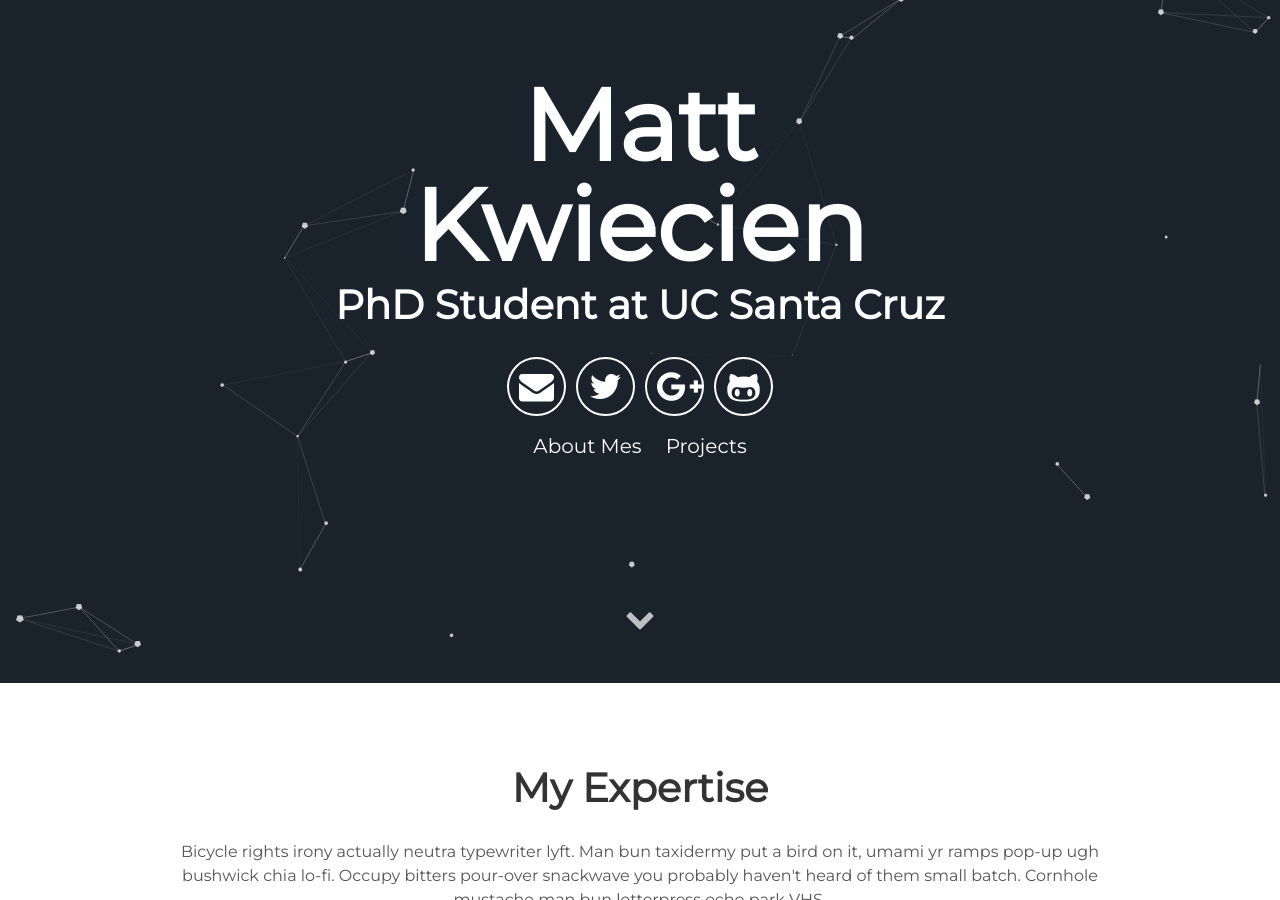
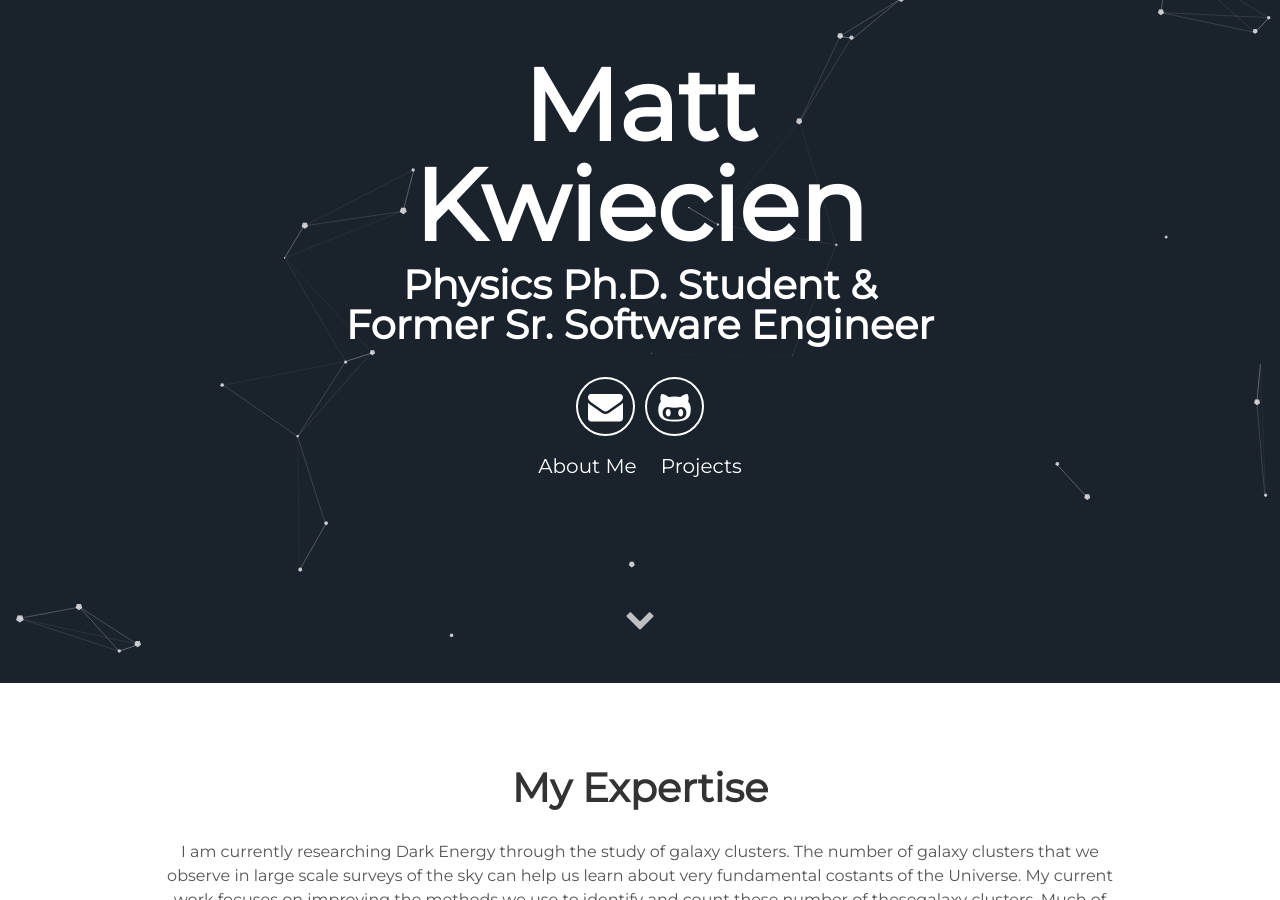
Before and after one commit to mattkwiecien/mattkwiecien.github.io, a Jekyll site: the page built from index.html, in a window 1280 px wide and 900 px high, scrolled down 217 px. Built offline with Jekyll 4.4.1, drawn with Linux system fonts in a browser that asks for light colours; some of the changed text lies outside the part shown.

Commit message:
Pushed some bare-bones changes.  Lots of placeholder text still.

```diff
--- a/_config.yml
+++ b/_config.yml
@@ -1,13 +1,11 @@
 # Site settings
-title: A blog about lorem ipsum dolor sit amet
+title: Matt Kwiecien's Website
 description: A blog about lorem ipsum dolor sit amet
 # baseurl: "/particle" # the subpath of your site, e.g. /blog
 # url: "localhost:3000" # the base hostname & protocol for your site e.g. http://willianjusten.com.br
 
 # User settings
 username: Matt Kwiecien
-user_description: Bicycle rights irony actually neutra typewriter lyft. Man bun taxidermy put a bird on it, umami yr ramps pop-up ugh bushwick chia lo-fi. Occupy bitters pour-over snackwave you probably haven't heard of them small batch. Cornhole mustache man bun letterpress echo park VHS.
-user_title: PhD Student at UC Santa Cruz
 email: mattkwiecien@gmail.com
 twitter_username: lorem_ipsum
 github_username:  mattkwiecien
--- a/_includes/about.html
+++ b/_includes/about.html
@@ -1,30 +1,39 @@
  <div class="user-details">
   <h1> My Expertise </h1>
-  <p> {{site.user_description}} </p>
+  <p> I am currently researching Dark Energy through the study of
+    galaxy clusters. The number of galaxy clusters that we observe
+    in large scale surveys of the sky can help us learn
+    about very fundamental costants of the Universe. My current work
+    focuses on improving the methods we use to identify and count
+    these number of thesegalaxy clusters.
+    Much of my research consists of designing software and and building
+    scalable, modular, and robust software packages
+    to perform these analyses.  From my six years as a software engineer
+    I've come to love programming and building and architecturing solutions
+    within code.
+
+  </p>
 </div>
   <div class="user">
     <div class="tech">
-      <h2>Design</h2>
+      <h2>Science</h2>
       <i class="devicon-html5-plain-wordmark"></i>
       <i class="devicon-bootstrap-plain-wordmark colored"></i>
       <i class="devicon-sass-original colored"></i>
-      <p>Mumblecore hexagon kombucha, pitchfork four loko raclette intelligentsia master cleanse.
-        Vinyl XOXO lumbersexual</p>
+      <p>I </p>
     </div>
     <div class="tech">
       <h2>Code</h2>
       <i class="devicon-javascript-plain colored"></i>
       <i class="devicon-react-original-wordmark colored"></i>
       <i class="devicon-nodejs-plain-wordmark"></i>
-      <p>Mumblecore hexagon kombucha, pitchfork four loko raclette intelligentsia master cleanse.
-        Vinyl XOXO lumbersexual</p>
+      <p></p>
     </div>
     <div class="tech">
       <h2>Tools</h2>
       <i class="devicon-git-plain"></i>
       <i class="devicon-gulp-plain colored"></i>
       <i class="devicon-atom-original-wordmark"></i>
-      <p>Mumblecore hexagon kombucha, pitchfork four loko raclette intelligentsia master cleanse.
-        Vinyl XOXO lumbersexual</p>
+      <p></p>
     </div>
 </div>
--- a/_includes/header.html
+++ b/_includes/header.html
@@ -2,16 +2,18 @@
   <div class="header">
       <h1>
         <span class="site-title">{{site.username}}</span>
-        <span class="site-description">{{site.user_title}}</span>
+        <span class="site-description">
+          Physics Ph.D. Student & </br> Former Sr. Software Engineer
+        </span>
       </h1>
       <div class="header-icons">
         <a aria-label="Send email" href="#"><i class="icon fa fa-envelope"></i></a>
-        <a aria-label="My Twitter" target="_blank" href="#"><i class="icon fa fa-twitter" aria-hidden="true"></i></a>
-        <a aria-label="My Google Plus" target="_blank" href="#"><i class="icon fa fa-google-plus" aria-hidden="true"></i></a>
+        <!-- <a aria-label="My Twitter" target="_blank" href="#"><i class="icon fa fa-twitter" aria-hidden="true"></i></a> -->
+        <!-- <a aria-label="My Google Plus" target="_blank" href="#"><i class="icon fa fa-google-plus" aria-hidden="true"></i></a> -->
         <a aria-label="My Github" target="_blank" href="#"><i class="icon fa fa-github-alt" aria-hidden="true"></i></a>
       </div>
       <div class="header-links">
-        <a class="link" href="#about" data-scroll>About Mes</a>
+        <a class="link" href="#about" data-scroll>About Me</a>
         <a class="link" href="#projects" data-scroll>Projects</a>
       </div>
   </div>
--- a/_includes/projects.html
+++ b/_includes/projects.html
@@ -6,10 +6,10 @@
     <img alt="mountains" src="{{ "/assets/img/mountains.jpg" | prepend: site.baseurl }}" />
   </div>
   <div class="contents">
-    <h3> Project Title </h3>
-    <ul>
+    <h3> Studying the Outer Stellar Mass of Massive Galaxies </h3>
+    <!-- <ul>
       <li> Featured Skills</li>
-    </ul>
+    </ul> -->
     <p>Lorem ipsum dolor sit amet, consectetur adipisicing elit, sed do eiusmod tempor incididunt ut labore et dolore magna aliqua. Ut enim ad minim veniam, quis nostrud exercitation ullamco laboris nisi ut aliquip ex ea commodo consequat.</p>
     <a class="project-link" href="#">Check it out</a>
   </div>
@@ -19,10 +19,26 @@
     <img alt="mountains" src="{{ "/assets/img/skate.jpg" | prepend: site.baseurl }}" />
   </div>
   <div class="contents-right">
-    <h3> Project Title </h3>
-    <ul>
+    <h3> Improving the Measurements of Light from Massive Galaxies </h3>
+    <!-- <ul>
       <li> Featured Skills</li>
-    </ul>
+    </ul> -->
+    <p>Lorem ipsum dolor sit amet, consectetur adipisicing elit, sed do eiusmod tempor incididunt ut labore et dolore magna aliqua. Ut enim ad minim veniam, quis nostrud exercitation ullamco laboris nisi ut aliquip ex ea commodo consequat.</p>
+    <a class="project-link" href="#">Check it out</a>
+  </div>
+  <div class="contents-right">
+    <h3> Calculating the Covariance Between Multiple Probes with TJPCov </h3>
+    <!-- <ul>
+      <li> Featured Skills</li>
+    </ul> -->
+    <p>Lorem ipsum dolor sit amet, consectetur adipisicing elit, sed do eiusmod tempor incididunt ut labore et dolore magna aliqua. Ut enim ad minim veniam, quis nostrud exercitation ullamco laboris nisi ut aliquip ex ea commodo consequat.</p>
+    <a class="project-link" href="#">Check it out</a>
+  </div>
+  <div class="contents-right">
+    <h3> BigTime Software </h3>
+    <!-- <ul>
+      <li> Featured Skills</li>
+    </ul> -->
     <p>Lorem ipsum dolor sit amet, consectetur adipisicing elit, sed do eiusmod tempor incididunt ut labore et dolore magna aliqua. Ut enim ad minim veniam, quis nostrud exercitation ullamco laboris nisi ut aliquip ex ea commodo consequat.</p>
     <a class="project-link" href="#">Check it out</a>
   </div>
```
Also changed, not shown: _layouts/default.html (line endings or trailing spaces).
